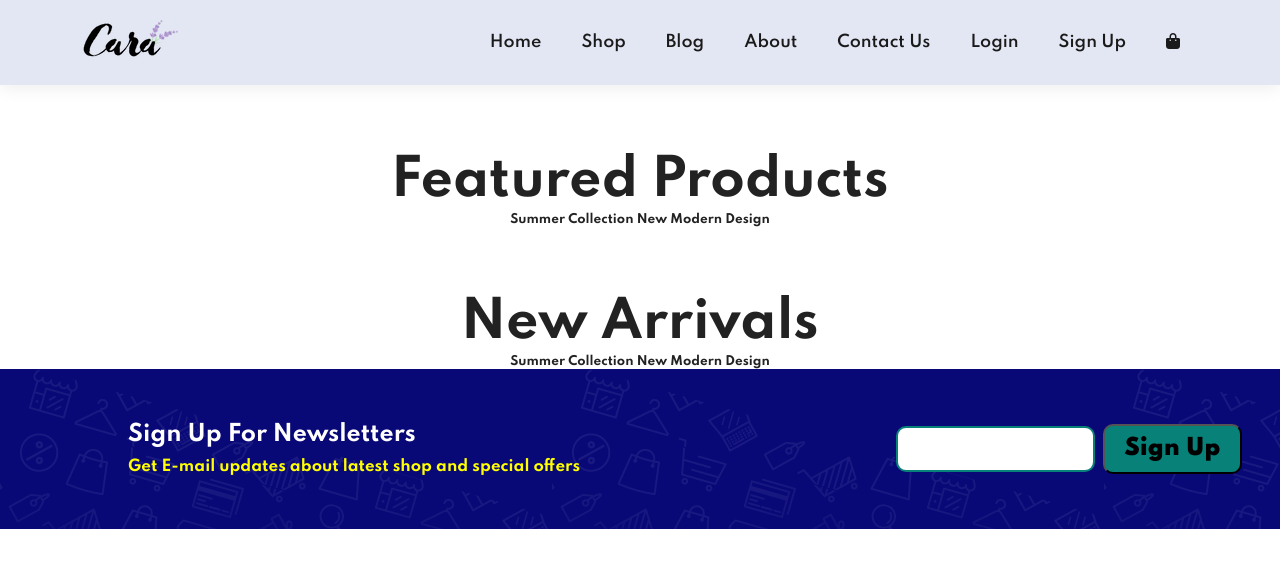
After one commit to sonalrajsr/Ecommerce, a Django app: page //shop in a window 1280 px wide. The commit adds this page. Shown: the top 568 px of the page. Run offline with Django 5.2, Linux system fonts and the light colour scheme; data that the repository does not hold is empty; some libraries are stand-ins or nearby versions.

Commit message:
added  link of shop

```diff
--- a/ekart/accounts/views.py
+++ b/ekart/accounts/views.py
@@ -1,7 +1,7 @@
 from django.shortcuts import render, redirect
 from django.contrib.auth.models import User
 from django.contrib.auth import authenticate, login, logout
-from ekart.view import home
+from ekart.views import home
 
 #login view
 def login_view(request):
--- a/ekart/ekart/urls.py
+++ b/ekart/ekart/urls.py
@@ -16,7 +16,7 @@ Including another URLconf
 """
 from django.contrib import admin
 from django.urls import path, include
-from ekart import view
+from ekart import views
 from django.conf.urls.static import static
 from django.conf import settings
 
@@ -25,9 +25,12 @@ from django.conf import settings
 admin.site.site_header = "Cara Admin"
 admin.site.site_title = "cara Admin Portal"
 admin.site.index_title = "Welcome to Cara Shopping Portal"
+
+
 urlpatterns = [
     path('admin/', admin.site.urls),
-    path('', view.home, name='home'),
+    path('', views.home, name='home'),
+    path('/shop', views.shop, name='shop'),
     path('accounts/', include('accounts.url')),
     # path('cart/', include('cart.url')),
     # path('orders/', include('orders.url')),
--- a/ekart/ekart/view.py
+++ b/ekart/ekart/views.py
@@ -20,3 +20,15 @@ def home(request):
         # Handle the case when the user is not logged in
         return render(request, 'home.html', {'all_featured_products' : all_featured_products,
                             'all_new_products' : all_new_products })
+
+def shop(request):
+    all_featured_products = Featured_Product.objects.all()
+    all_new_products = New_arrival.objects.all()
+    return render(
+        request,
+        'shop.html',
+        {
+          'all_featured_products' : all_featured_products,
+            'all_new_products' : all_new_products
+        }
+    )
--- a/ekart/templates/base.html
+++ b/ekart/templates/base.html
@@ -12,7 +12,7 @@
         <a href="#"><img src="../static/assets/img/logo.png" alt="logo" class="logo"></a>
         <div id="navbar">
             <li><a href="{% url 'home' %}">Home</a></li>
-            <li><a href="#">Shop</a></li>
+            <li><a href="{% url 'shop' %}">Shop</a></li>
             <li><a href="#">Blog</a></li>
             <li><a href="#">About</a></li>
             <li><a href="#">Contact Us</a></li>
--- /dev/null
+++ b/ekart/templates/shop.html
@@ -0,0 +1,63 @@
+{% extends 'base.html' %}
+
+{% block title %}Cara{% endblock %}
+
+{% block content %}
+<section class="products">
+    <div class="product-title">
+        <h1>Featured Products</h1>
+        <h6>Summer Collection New Modern Design</h6>
+    </div>
+    <div class="product-colmn">
+        {% for product in all_featured_products %}
+        <div class="product-feature">
+            <img src="{{ product.image.url }}" alt="{{product.name}}">
+            <h6>{{product.company}}</h6>
+            <h4>{{product.name}}</h4>
+            <div id="star">
+                <i class="fa-solid fa-star" style="color: #feee3e;"></i>
+                <i class="fa-solid fa-star" style="color: #feee3e;"></i>
+                <i class="fa-solid fa-star" style="color: #feee3e;"></i>
+                <i class="fa-solid fa-star" style="color: #feee3e;"></i>
+                <i class="fa-solid fa-star" style="color: #feee3e;"></i>
+            </div>
+            <div id="doller">
+                <h5>${{product.price}}</h5>
+                <a href="#"><i class="fa-solid fa-cart-shopping"></i></a>
+            </div>
+        </div>
+        {% endfor %}
+    </div>
+</section>
+
+<section class="products">
+    <div class="product-title">
+        <h1>New Arrivals</h1>
+        <h6>Summer Collection New Modern Design</h6>
+    </div>
+    <div class="product-colmn">
+        <div class="product-colmn">
+            {% for product in all_new_products %}
+            <div class="product-feature">
+                <img src="{{ product.image.url }}" alt="{{product.name}}">
+                <h6>{{product.company}}</h6>
+                <h4>{{product.name}}</h4>
+                <div id="star">
+                    <i class="fa-solid fa-star" style="color: #feee3e;"></i>
+                    <i class="fa-solid fa-star" style="color: #feee3e;"></i>
+                    <i class="fa-solid fa-star" style="color: #feee3e;"></i>
+                    <i class="fa-solid fa-star" style="color: #feee3e;"></i>
+                    <i class="fa-solid fa-star" style="color: #feee3e;"></i>
+                </div>
+                <div id="doller">
+                    <h5>${{product.price}}</h5>
+                    <a href="#"><i class="fa-solid fa-cart-shopping"></i></a>
+                </div>
+            </div>
+            {% endfor %}
+        </div>
+    </div>
+
+</section>
+
+{% endblock %}
```
